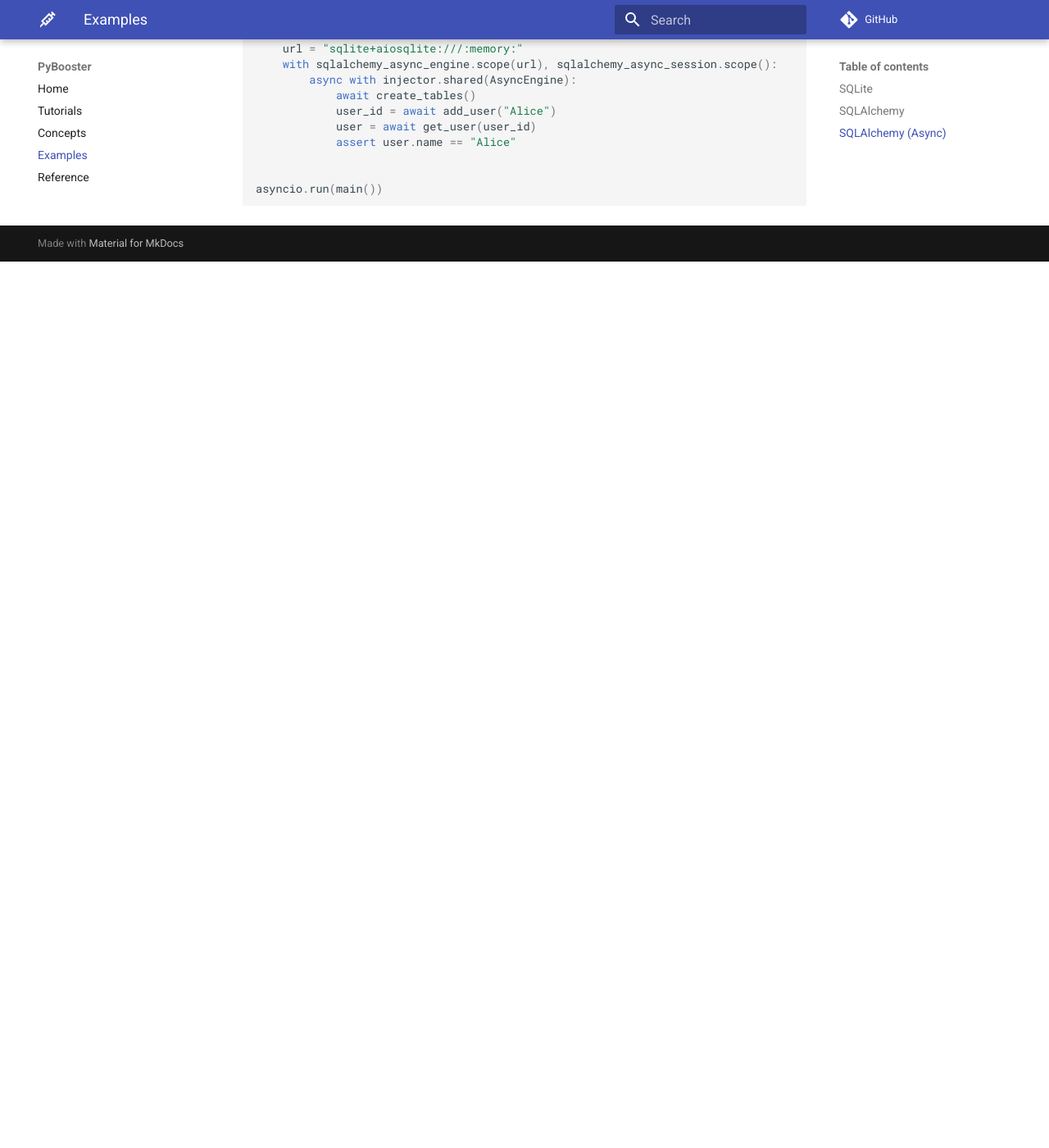
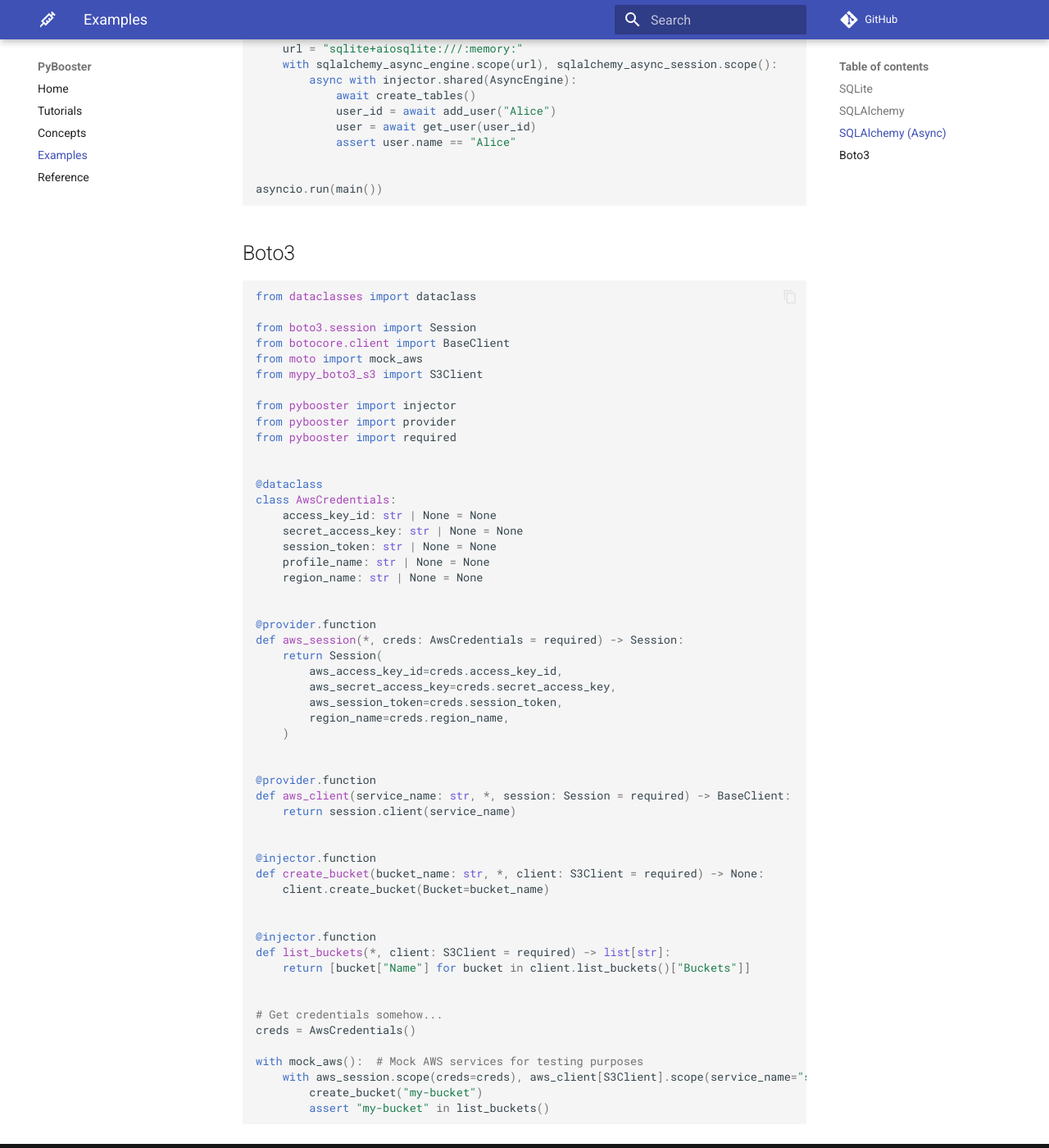
Before and after one commit to rmorshea/pybooster, an MkDocs documentation site: the page built from docs/src/examples.md, in a window 1280 px wide and 1400 px high, scrolled down 3365 px. Shown: the whole window at 82% size. Built offline with MkDocs 1.6.1 and Material for MkDocs 9.7.7, drawn with Linux system fonts in a browser that asks for light colours; comment, search, counter and statistics services are not loaded; before the commit the page ends 3684 px from its top, so only the background shows below that.

Commit message:
boto3 example + provider fix

````diff
--- a/docs/src/examples.md
+++ b/docs/src/examples.md
@@ -179,3 +179,61 @@ async def main():
 
 asyncio.run(main())
 ```
+
+## Boto3
+
+```python
+from dataclasses import dataclass
+
+from boto3.session import Session
+from botocore.client import BaseClient
+from moto import mock_aws
+from mypy_boto3_s3 import S3Client
+
+from pybooster import injector
+from pybooster import provider
+from pybooster import required
+
+
+@dataclass
+class AwsCredentials:
+    access_key_id: str | None = None
+    secret_access_key: str | None = None
+    session_token: str | None = None
+    profile_name: str | None = None
+    region_name: str | None = None
+
+
+@provider.function
+def aws_session(*, creds: AwsCredentials = required) -> Session:
+    return Session(
+        aws_access_key_id=creds.access_key_id,
+        aws_secret_access_key=creds.secret_access_key,
+        aws_session_token=creds.session_token,
+        region_name=creds.region_name,
+    )
+
+
+@provider.function
+def aws_client(service_name: str, *, session: Session = required) -> BaseClient:
+    return session.client(service_name)
+
+
+@injector.function
+def create_bucket(bucket_name: str, *, client: S3Client = required) -> None:
+    client.create_bucket(Bucket=bucket_name)
+
+
+@injector.function
+def list_buckets(*, client: S3Client = required) -> list[str]:
+    return [bucket["Name"] for bucket in client.list_buckets()["Buckets"]]
+
+
+# Get credentials somehow...
+creds = AwsCredentials()
+
+with mock_aws():  # Mock AWS services for testing purposes
+    with aws_session.scope(creds=creds), aws_client[S3Client].scope(service_name="s3"):
+        create_bucket("my-bucket")
+        assert "my-bucket" in list_buckets()
+```
````
Also changed, not shown: docs/src/concepts.md (+2 -2 lines), pyproject.toml (+9 -8 lines), 2 other files.
